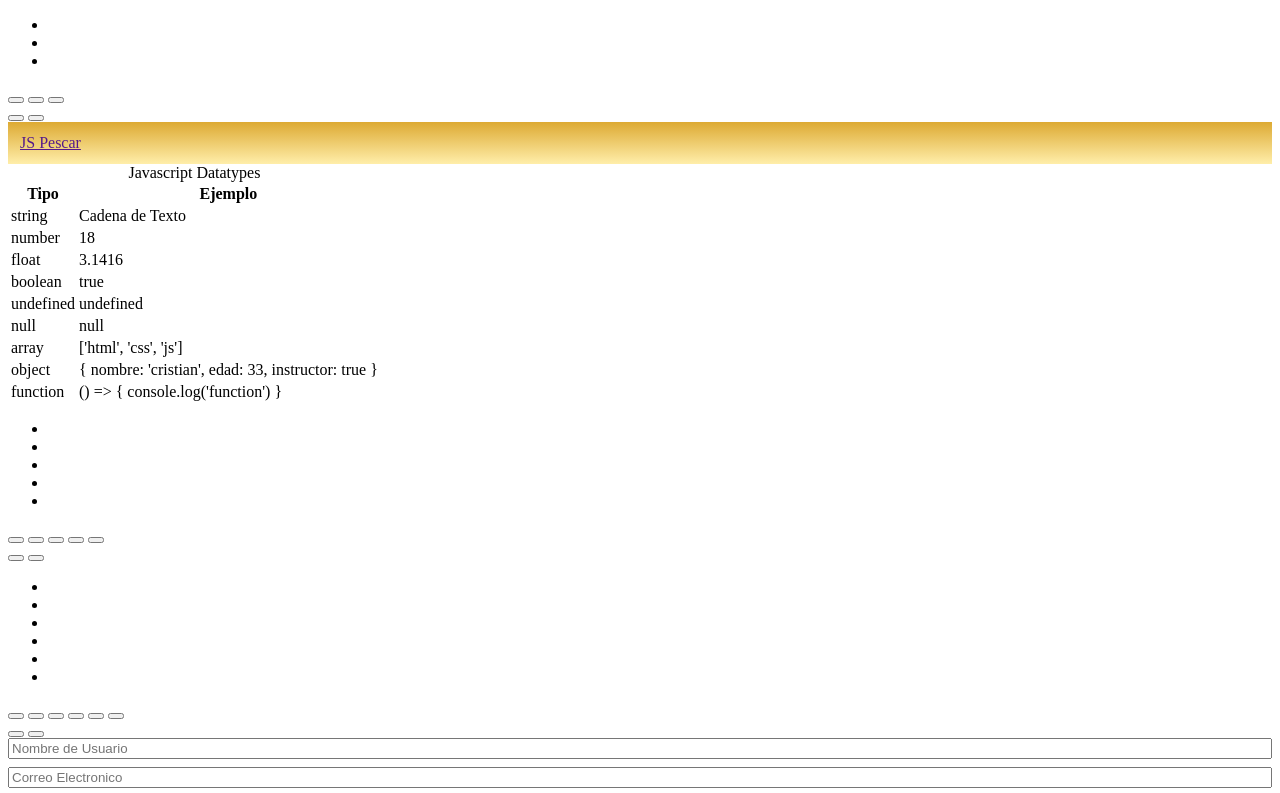
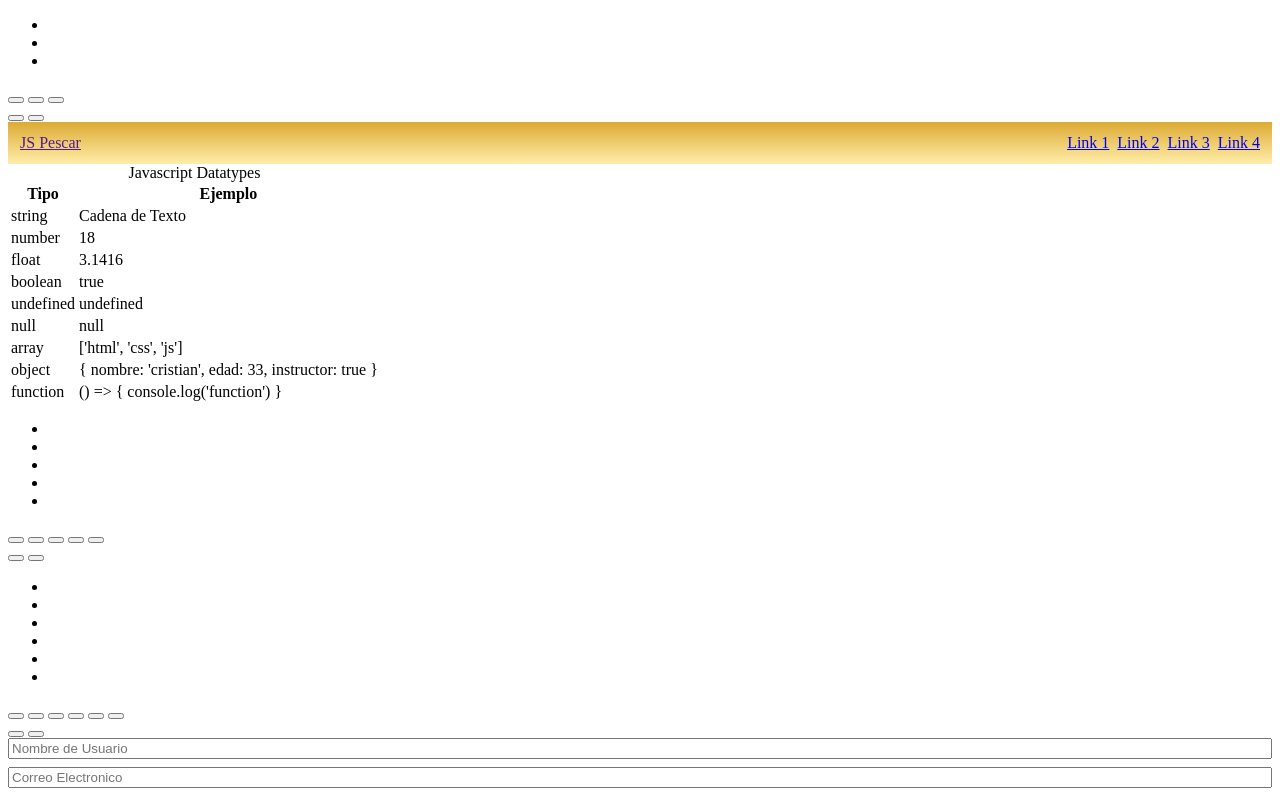
Before and after one commit to fundacion-pescar-lxv14/js_avanzado, a plain HTML site: page index.html in a window 1280 px wide. Shown: the top 793 px of the page. Drawn offline with nearby package versions, Linux system fonts and the light colour scheme; files that its build step writes are made by us from their sources.

Commit message:
habilitar navegacion tablet/desktop

```diff
--- a/styles/navigation.scss
+++ b/styles/navigation.scss
@@ -1,6 +1,7 @@
 /* Barra de Navegacion */
 .nav{
-    @extend .d-flex, .fj-space-between, .ai-center, .fw-wrap, .p-3;
+    @extend .d-flex, .fj-space-between, .ai-center, .fw-wrap, .p-sticky, .p-3;
+    top: 0;
     background: linear-gradient($first, $second);
     button.icon-toggle{
         @extend .d-md-none;
@@ -12,5 +13,9 @@
         &.active{
             max-height: 100vh;
         }
+        @media screen and (min-width: 768px){
+            width: auto;
+            max-height: 100vh;
+        }
     }
 }
```
